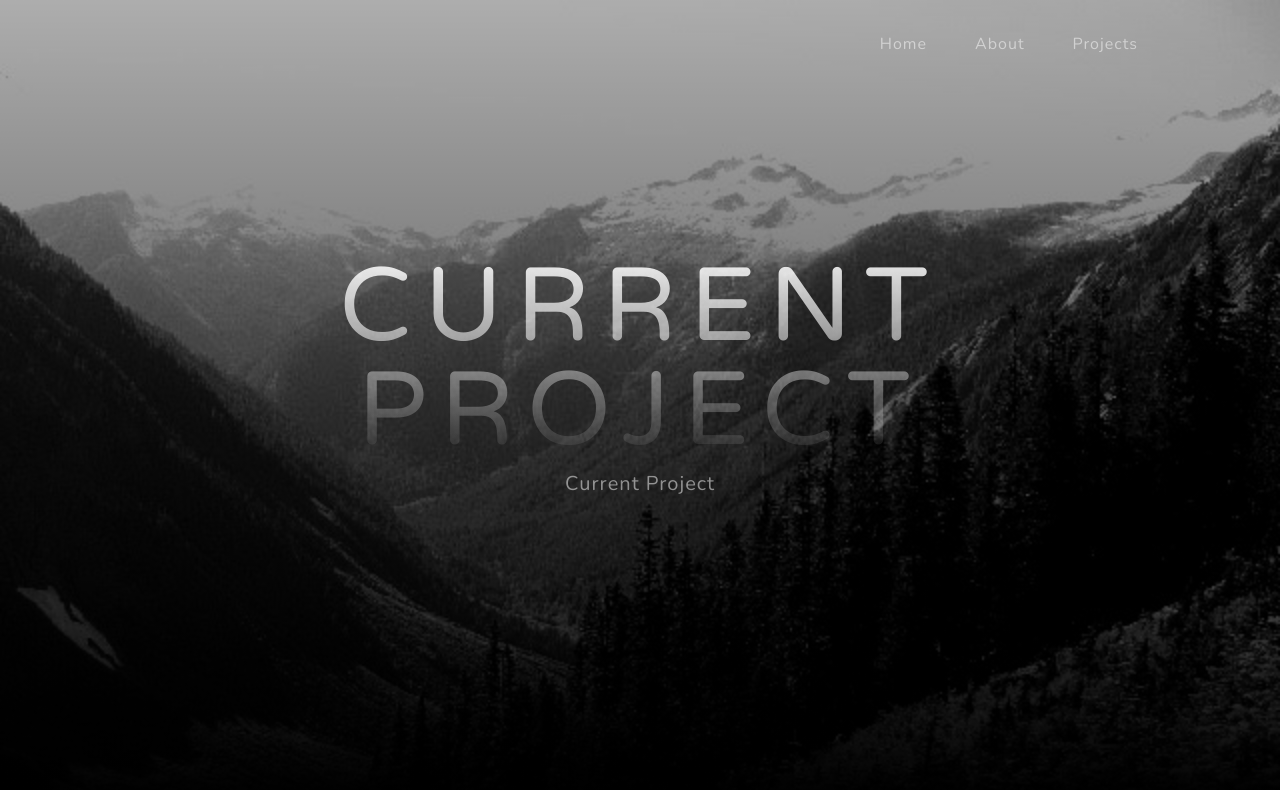
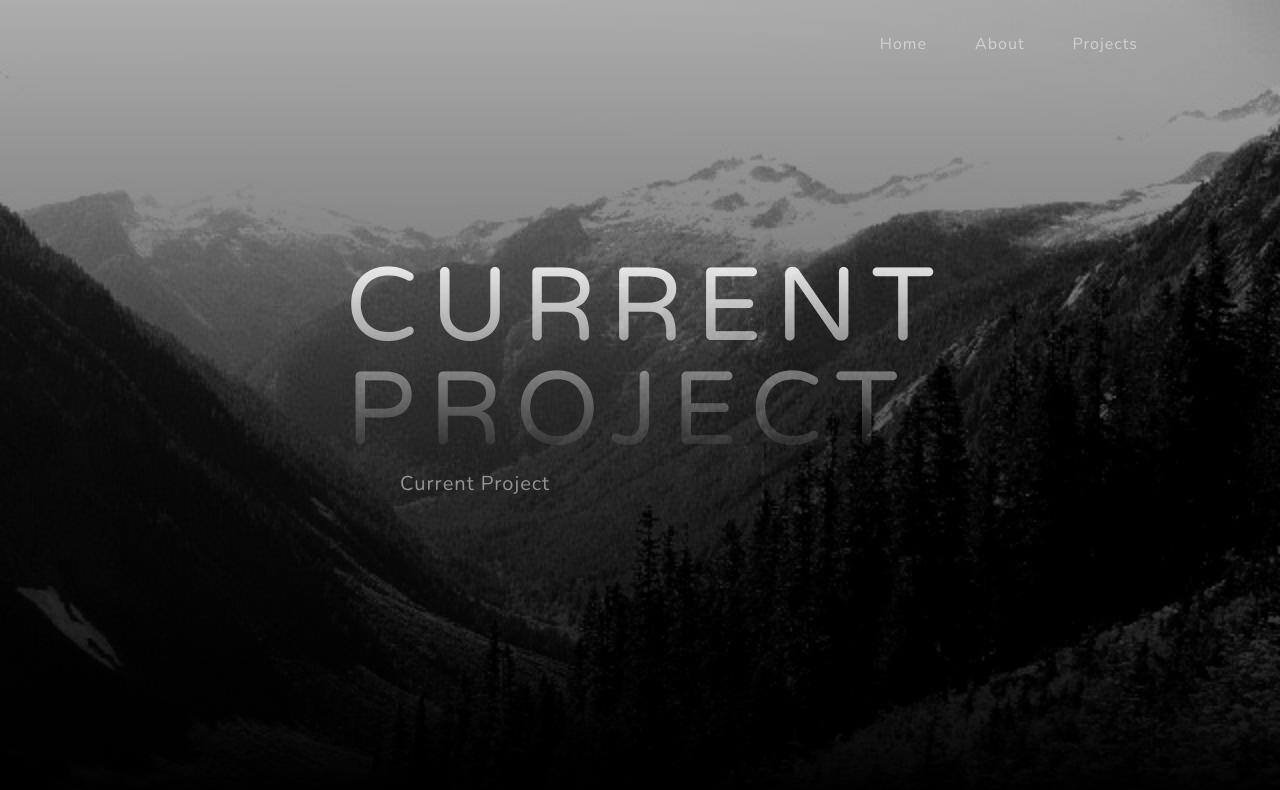
Before and after one commit to ksapp1/ksapp1.github.io, a website: page project.html in a window 1280 px wide. Drawn offline with nearby package versions, Linux system fonts and the light colour scheme.

Commit message:
Update project.html

```diff
--- a/project.html
+++ b/project.html
@@ -31,8 +31,8 @@
  <!-- Masthead-->
         <header class="masthead">
             <div class="container px-4 px-lg-5 d-flex h-100 align-items-center justify-content-center">
-                <div class="d-flex justify-content-center">
-                    <div class="text-center">
+                <div class="row gx-4 gx-lg-5 justify-content-center">
+                    <div class="col-md-10 col-lg-8 col-xl-7">
                         <h1 class="mx-auto my-0 text-uppercase">Current Project</h1>
                         <h2 class="text-white-50 mx-auto mt-2 mb-5">Current Project</h2>
                     </div>
```
